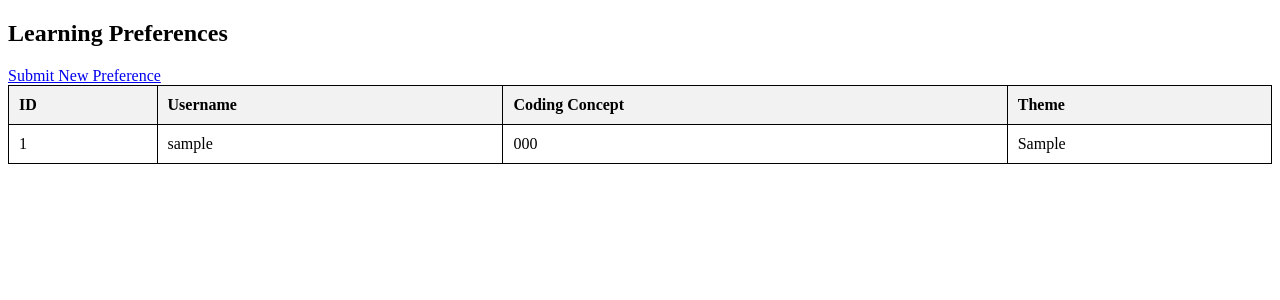
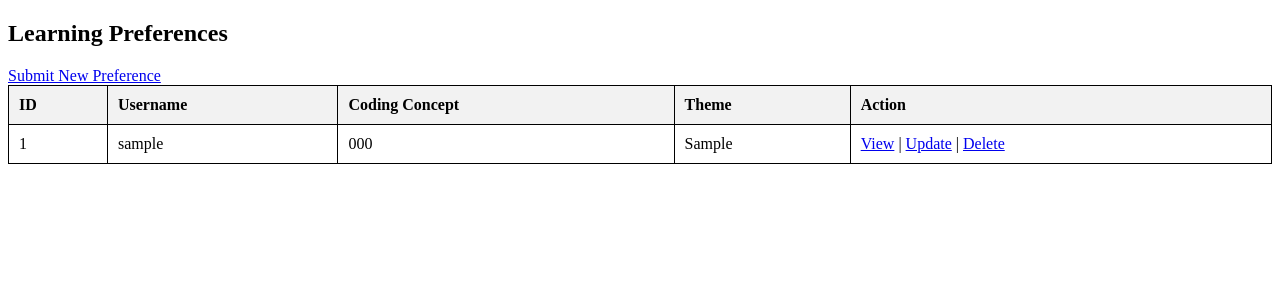
Before and after one commit to GavrielaTM3/COMP333_Website, a PHP site: page /view_suggestions.php in a window 1280 px wide. Shown: the top 300 px of the page. Run offline with PHP 8.4, Linux system fonts and the light colour scheme; tables that the repository leaves empty or names only in its code hold one stand-in row (values such as "Sample post").

Commit message:
add view delete actions (Issue #77)

```diff
--- a/view_suggestions.php
+++ b/view_suggestions.php
@@ -4,13 +4,13 @@ $username = "root";
 $password = "";
 $dbname = "app-db";
 
-// Establish database connection
+// Make sure you have database connection
 $conn = new mysqli($servername, $username, $password, $dbname);
 if ($conn->connect_error) {
     die("Connection failed: " . $conn->connect_error);
 }
 
-// Fetch all entries from the learning_preferences table
+// Get  entries from the learning_preferences table
 $sql = "SELECT id, username, coding_concept, theme FROM learning_preferences";
 $result = $conn->query($sql);
 ?>
@@ -48,6 +48,7 @@ $result = $conn->query($sql);
         <th>Username</th>
         <th>Coding Concept</th>
         <th>Theme</th>
+        <th>Action</th>
     </tr>
 
     <?php
@@ -58,10 +59,15 @@ $result = $conn->query($sql);
                 <td>{$row['username']}</td>
                 <td>{$row['coding_concept']}</td>
                 <td>{$row['theme']}</td>
+                <td>
+                    <a href='view_suggestion.php?id={$row['id']}'>View</a> |
+                    <a href='update_suggestion.php?id={$row['id']}'>Update</a> |
+                    <a href='delete_suggestion.php?id={$row['id']}' onclick='return confirm(\"Are you sure you want to delete this?\")'>Delete</a>
+                </td>
             </tr>";
         }
     } else {
-        echo "<tr><td colspan='4'>No learning preferences submitted yet.</td></tr>";
+        echo "<tr><td colspan='5'>No learning preferences submitted yet.</td></tr>";
     }
     ?>
 </table>
```
